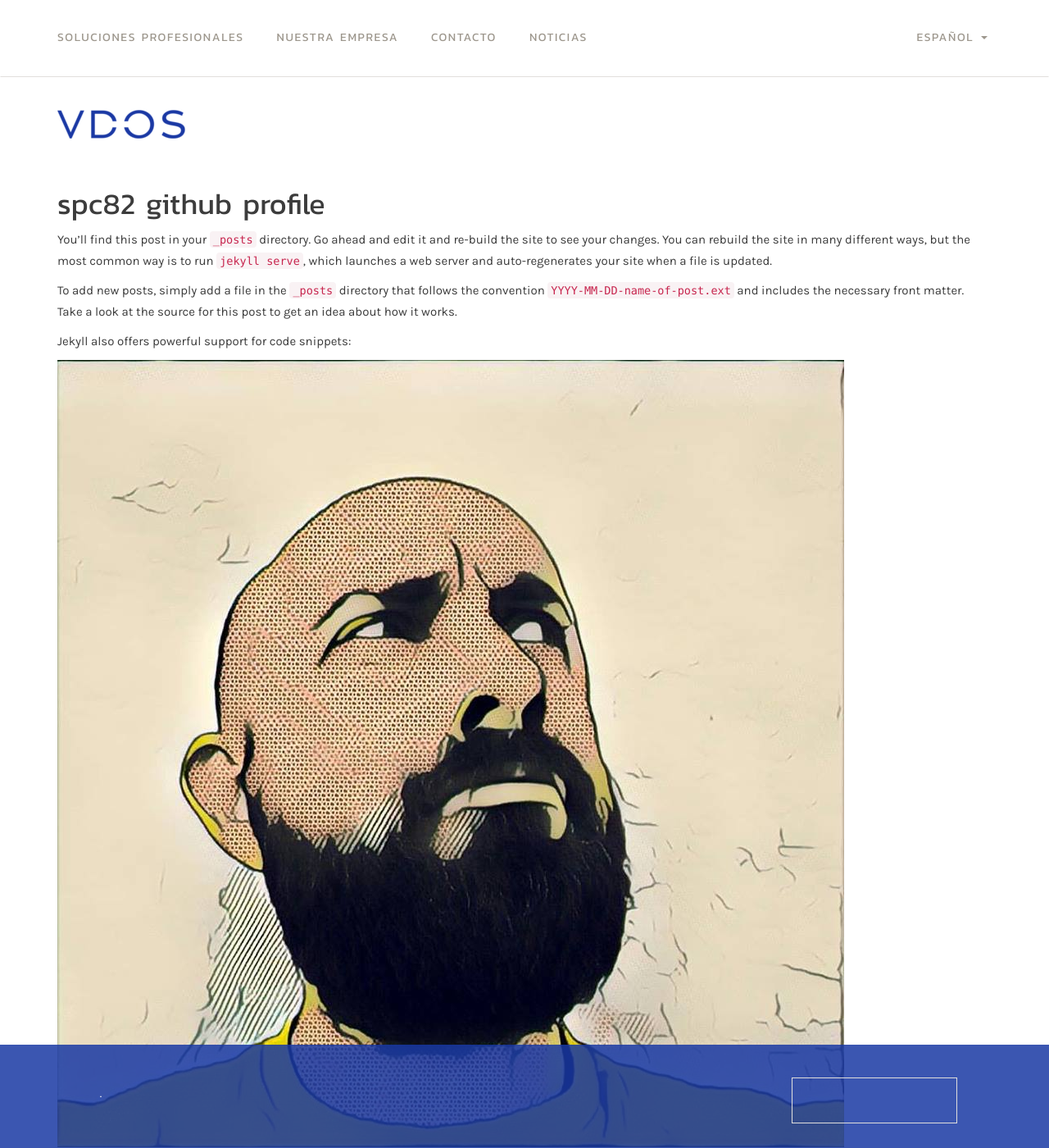
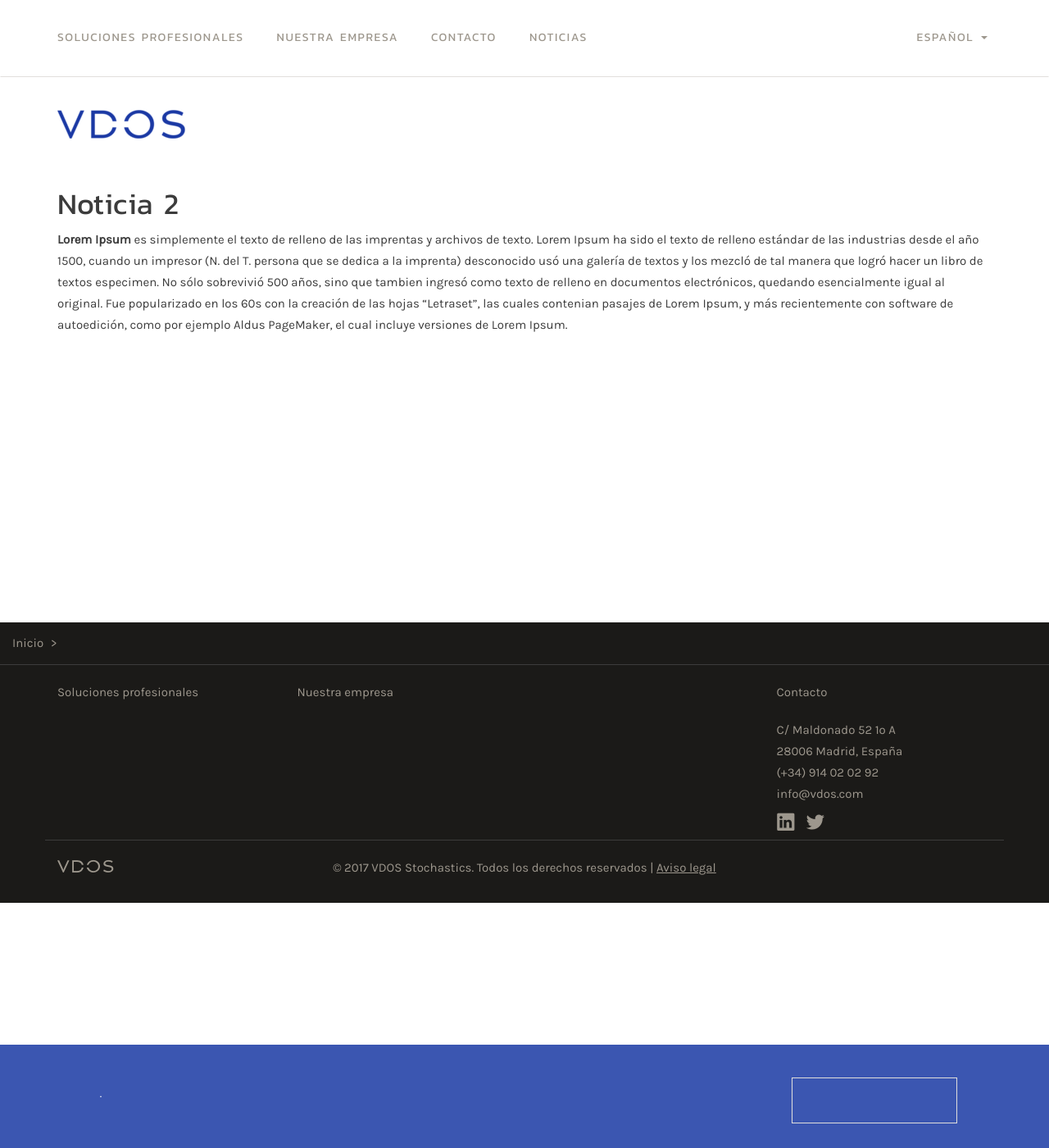
Before and after one commit to spc82/spc82.github.io, a Jekyll site: the page built from _posts/2017-02-10-noticia-2.markdown, in a window 1280 px wide and 1400 px high. Shown: the whole window at 82% size. Built offline with Jekyll 4.4.1, drawn with Linux system fonts in a browser that asks for light colours; some of the changed text lies outside the part shown.

Commit message:
Updated Noticia 2

```diff
--- a/_posts/2017-02-10-noticia-2.markdown
+++ b/_posts/2017-02-10-noticia-2.markdown
@@ -1,31 +1,12 @@
 ---
-title: spc82 github profile
+title: Noticia 2
 date: 2017-02-10 11:54:00 +01:00
 categories:
 - es
 - noticias
 author: Simón Prieto
+thumbnail: "/uploads/perfil3.jpg"
 layout: post
 ---
 
-You’ll find this post in your `_posts` directory. Go ahead and edit it and re-build the site to see your changes. You can rebuild the site in many different ways, but the most common way is to run `jekyll serve`, which launches a web server and auto-regenerates your site when a file is updated.
-
-To add new posts, simply add a file in the `_posts` directory that follows the convention `YYYY-MM-DD-name-of-post.ext` and includes the necessary front matter. Take a look at the source for this post to get an idea about how it works.
-
-Jekyll also offers powerful support for code snippets:
-
-![perfil3.jpg](/uploads/perfil3.jpg)
-
-{% highlight ruby %}
-def print_hi(name)
-  puts "Hi, #{name}"
-end
-print_hi('Tom')
-#=> prints 'Hi, Tom' to STDOUT.
-{% endhighlight %}
-
-Check out the [Jekyll docs][jekyll-docs] for more info on how to get the most out of Jekyll. File all bugs/feature requests at [Jekyll’s GitHub repo][jekyll-gh]. If you have questions, you can ask them on [Jekyll Talk][jekyll-talk].
-
-[jekyll-docs]: https://jekyllrb.com/docs/home
-[jekyll-gh]:   https://github.com/jekyll/jekyll
-[jekyll-talk]: https://talk.jekyllrb.com/
+**Lorem Ipsum** es simplemente el texto de relleno de las imprentas y archivos de texto. Lorem Ipsum ha sido el texto de relleno estándar de las industrias desde el año 1500, cuando un impresor (N. del T. persona que se dedica a la imprenta) desconocido usó una galería de textos y los mezcló de tal manera que logró hacer un libro de textos especimen. No sólo sobrevivió 500 años, sino que tambien ingresó como texto de relleno en documentos electrónicos, quedando esencialmente igual al original. Fue popularizado en los 60s con la creación de las hojas "Letraset", las cuales contenian pasajes de Lorem Ipsum, y más recientemente con software de autoedición, como por ejemplo Aldus PageMaker, el cual incluye versiones de Lorem Ipsum.
```
